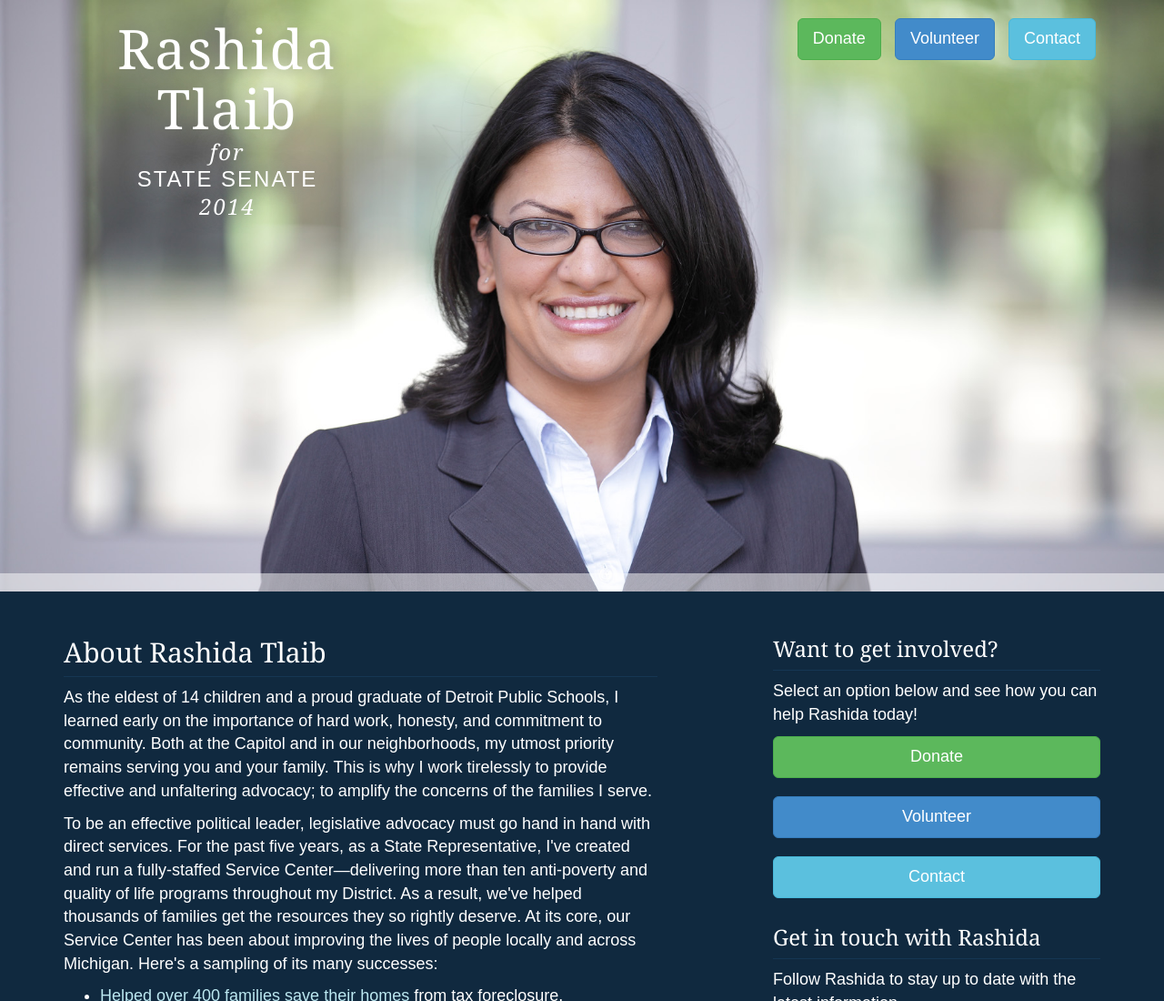
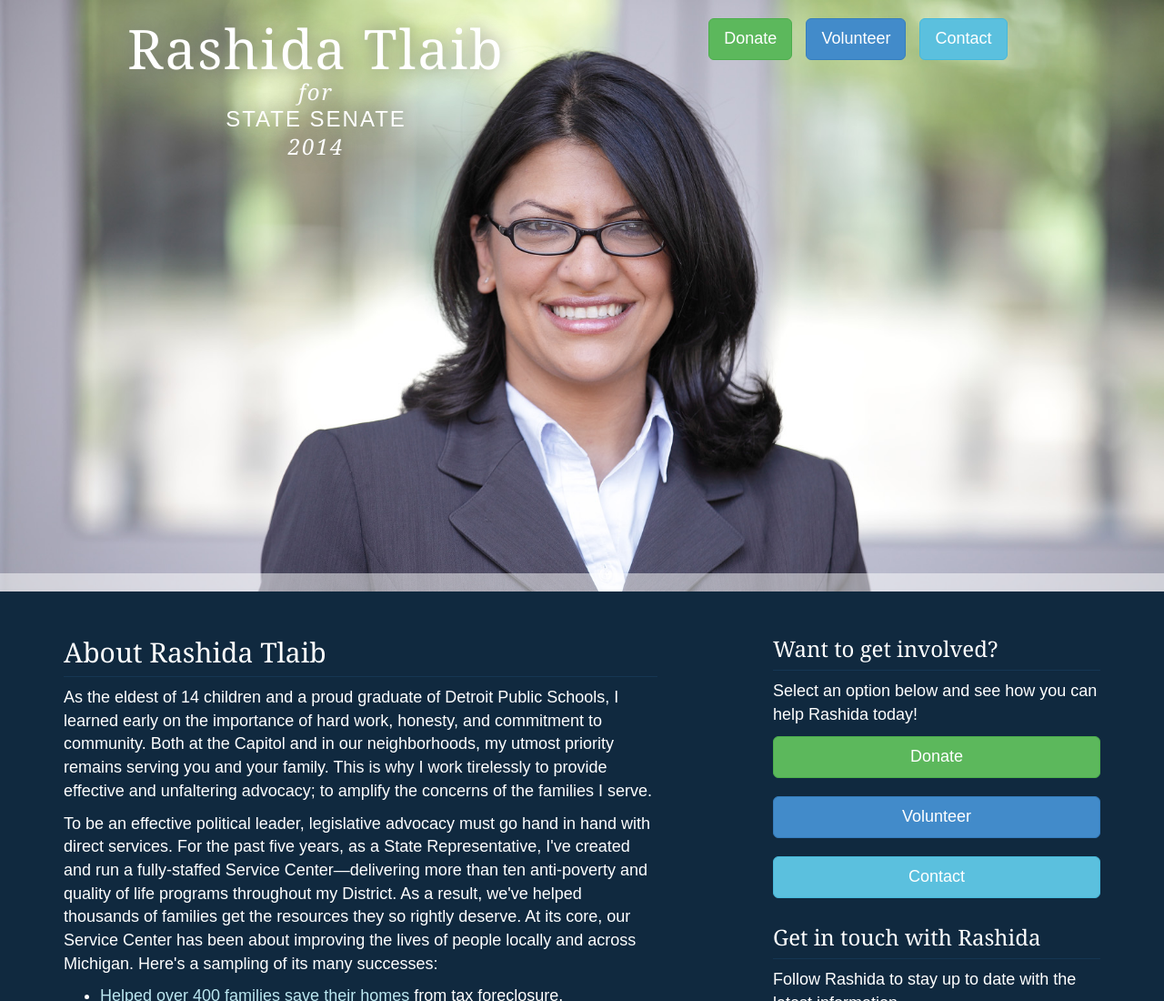
Before and after one commit to tonymamo/RashidaTlaib, a plain HTML site: page index.html in a window 1280 px wide. Shown: the top 1100 px of the page at 91% size. Drawn offline with nearby package versions, Linux system fonts and the light colour scheme.

Commit message:
updated class names to collapse/expand differently

```diff
--- a/index.html
+++ b/index.html
@@ -21,12 +21,12 @@
     <section class="top">
       <div class="container">
           <div class="row">
-            <header class="col-sm-4">
+            <header class="col-sm-6">
               <h1>Rashida Tlaib</h1>
               <h2><span class="for">for</span> State Senate <span class="year">2014</span></h2>
             </header>
 
-            <nav class="col-sm-8 hidden-xs">
+            <nav class="col-sm-5 hidden-xs hidden-sm">
               <ul class="list-unstyled list-inline pull-right">
                 <li><a href="https://secure.actblue.com/entity/fundraisers/35050?ref=rashidatlaib_donate" class="btn btn-success btn-lg">Donate</a></li>
                 <li><a href="https://rashidatlaib.wufoo.com/forms/z1hwtbbz0pa5384/" onclick="window.open(this.href,  null, 'height=1030, width=680, toolbar=0, location=0, status=1, scrollbars=1, resizable=1'); return false" class="btn btn-primary btn-lg">Volunteer</a></li>
@@ -38,7 +38,7 @@
     </section>
 
     <article class="about container" role="main">
-      <nav class="visible-xs container">
+      <nav class="visible-sm visible-xs container">
         <ul class="list-unstyled list-inline row">
           <li class="col-xs-4"><a href="https://secure.actblue.com/entity/fundraisers/35050?ref=rashidatlaib_donate" class="btn btn-success btn-block">Donate</a></li>
           <li class="col-xs-4"><a href="https://rashidatlaib.wufoo.com/forms/z1hwtbbz0pa5384/" onclick="window.open(this.href,  null, 'height=1030, width=680, toolbar=0, location=0, status=1, scrollbars=1, resizable=1'); return false" class="btn btn-primary btn-block">Volunteer</a></li>
```
